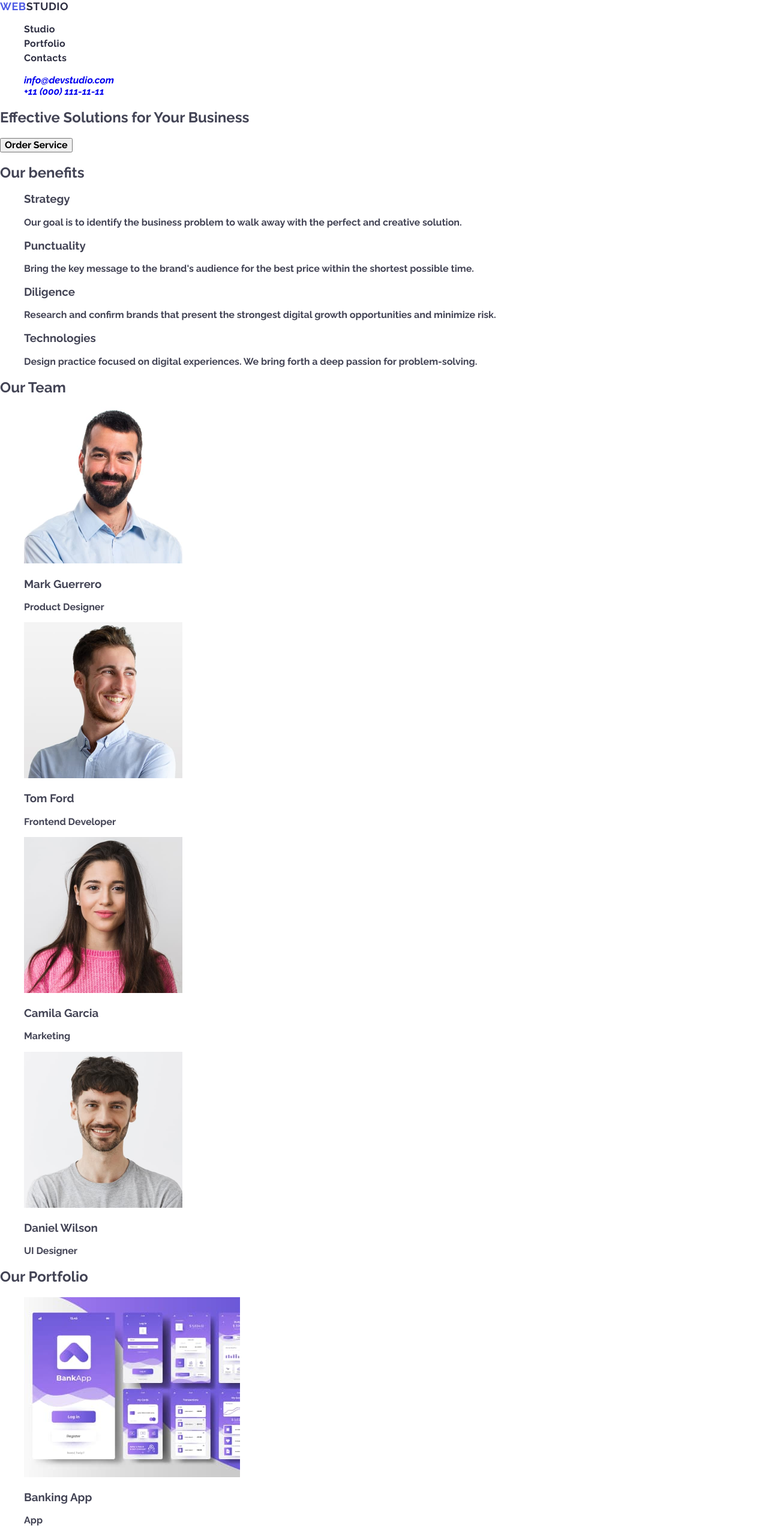
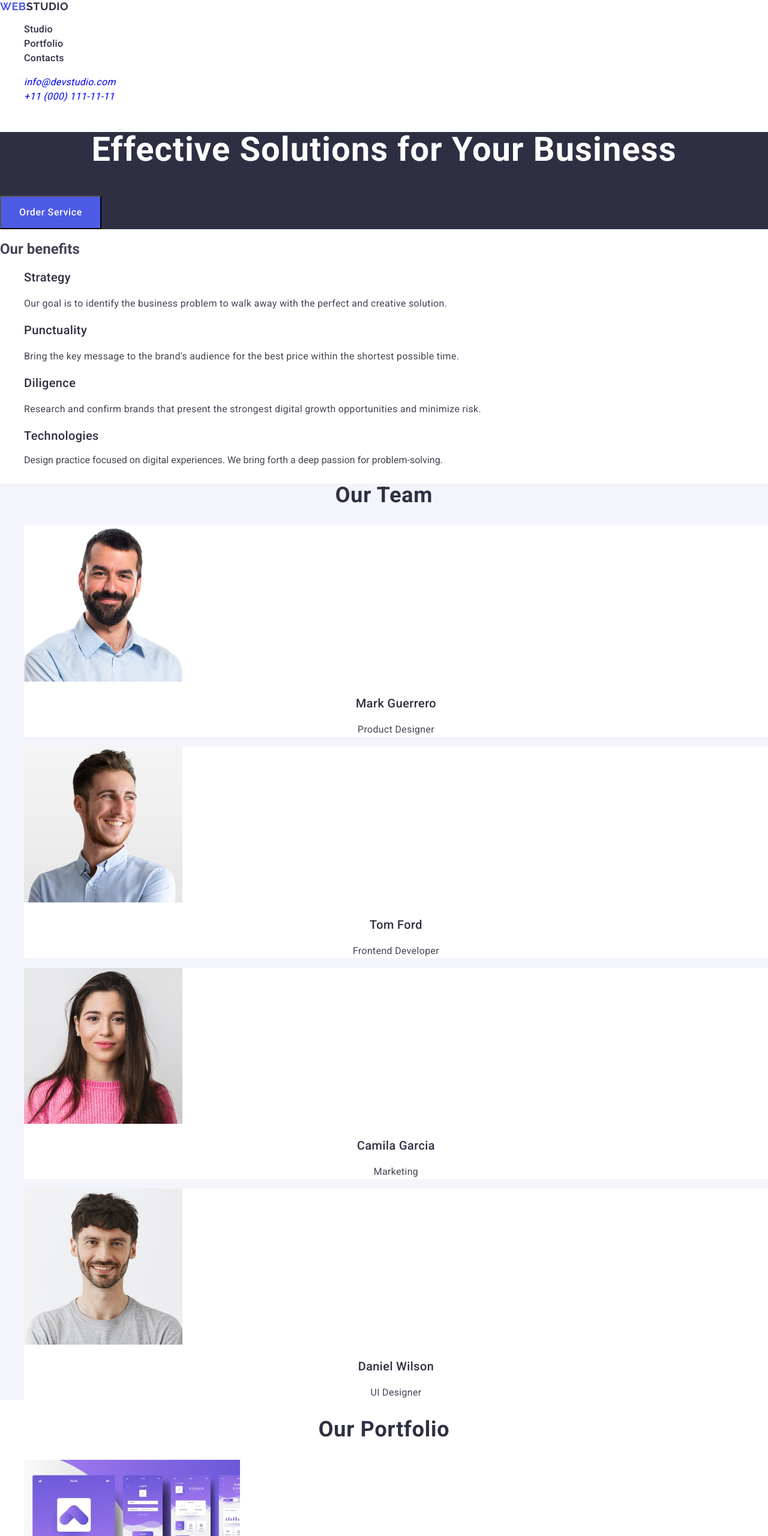
Before and after one commit to AlinaWhite/goit-markup-hw-02, a plain HTML site: page index.html in a window 1280 px wide. Shown: the top 2560 px of the page at 60% size. Drawn offline with nearby package versions, Linux system fonts and the light colour scheme.

Commit message:
chenge mictaks

```diff
--- a/css/styles.css
+++ b/css/styles.css
@@ -1,3 +1,5 @@
+/* ----- main-styles----*/
+
 ul,
 ol {
     list-style-type: none;
@@ -12,12 +14,15 @@ button {
 }
 
 body {
-    font-family: "Raleway", sans-serif;
+    font-family: "Roboto", "Raleway", sans-serif;
     background-color: #ffffff;
     color: #434455;
 }
 
+/* ======header-style=======*/
+
 .pagelogo {
+    font-family: "Raleway", sans-serif;
     font-weight: 700;
     font-size: 18px;
     line-height: 1.16667;
@@ -31,7 +36,6 @@ body {
 }
 
 .menu-link {
-
     font-weight: 500;
     font-size: 16px;
     line-height: 1.5;
@@ -40,10 +44,152 @@ body {
 }
 
 .menu-link:hover,
-.text-underline:focus {
+.menu-link:focus {
     color: #404bbf;
 }
 
 .text-underline:active {
     text-decoration: underline;
 }
+
+.contacts-link {
+    font-weight: 400;
+    font-size: 16px;
+    line-height: 1.5;
+    letter-spacing: 0.02em;
+}
+
+.contacts-link:hover,
+.contacts-link:focus {
+    color: #404bbf;
+}
+
+/* ======hero-styles======*/
+
+.hero-box {
+    background: #2e2f42;
+}
+
+.hero-title {
+    font-size: 56px;
+    line-height: 1.07;
+    letter-spacing: 0.02em;
+    text-align: center;
+    color: #ffffff;
+}
+
+.order-service-btn {
+    font-family: "Roboto", sans-serif;
+    width: 169px;
+    height: 56px;
+    background: #4d5ae5;
+    font-weight: 500;
+    font-size: 16px;
+    line-height: 1.5;
+    letter-spacing: 0.04em;
+    color: #ffffff;
+}
+
+.order-service-btn:hover,
+.order-service-btn:focus {
+    background: #404bbf;
+}
+
+
+
+/* =====Benefits=====*/
+
+.benefits-item-name {
+    font-weight: 500;
+    font-size: 20px;
+    line-height: 1.2;
+    letter-spacing: 0.02em;
+    color: #2e2f42;
+}
+
+.benefits-item-text {
+    font-size: 16px;
+    line-height: 1.5;
+    letter-spacing: 0.02em;
+}
+
+/*=======our-Team=====8*/
+
+.our-team-box {
+    background: #f4f4fd;
+}
+
+.team-list-item {
+    background: #ffffff;
+}
+
+.team-box-title {
+    font-size: 36px;
+    line-height: 1.11;
+    letter-spacing: 0.02em;
+    text-align: center;
+    color: #2e2f42;
+}
+
+.team-item-name {
+    font-weight: 500;
+    font-size: 20px;
+    line-height: 1.2;
+    letter-spacing: 0.02em;
+    text-align: center;
+    color: #2e2f42;
+}
+
+.team-item-text {
+    font-size: 16px;
+    line-height: 1.5;
+    letter-spacing: 0.02em;
+    text-align: center;
+}
+
+/*======portfolio=====*/
+
+.portfolio-title {
+    font-size: 36px;
+    line-height: 1.11;
+    letter-spacing: 0.02em;
+    text-align: center;
+    color: #2e2f42;
+}
+
+.ptf-item-name {
+    font-weight: 500;
+    font-size: 20px;
+    line-height: 1.2;
+    letter-spacing: 0.02em;
+    color: #2e2f42;
+}
+
+.ptf-item-text {
+    font-size: 16px;
+    line-height: 1.5;
+    letter-spacing: 0.02em;
+}
+
+
+/*======footer======*/
+
+.footer-block {
+    background: #2e2f42;
+}
+
+.footer-link {
+    font-family: "Raleway", sans-serif;
+    font-size: 18px;
+    line-height: 1.16667;
+    letter-spacing: 0.03em;
+    text-transform: uppercase;
+    color: #f4f4fd;
+}
+
+.footer-text {
+    font-size: 16px;
+    line-height: 1.5;
+    letter-spacing: 0.02em;
+    color: #f4f4fd;
+}
--- a/index.html
+++ b/index.html
@@ -36,7 +36,7 @@
     <main>
 
         <!-- Hero -->
-        <section id="contacts">
+        <section class="hero-box" id="contacts">
             <h1 class="hero-title">Effective Solutions for Your Business</h1>
             <button class="order-service-btn" type="button">Order Service</button>
        </section>
@@ -77,7 +77,7 @@
        </section>
 
        <!-- Oue Team -->
-       <section id="team">
+       <section class="our-team-box" id="team">
         <h2 class="team-box-title">Our Team</h2>
         <ul class="team-list">
             <li class="team-list-item">
@@ -118,7 +118,7 @@
                 <p class="ptf-item-text">Marketing</p>
             </li>
             <li class="portfolio-list-item">
-                <img  class="ptf-item-picture"src="/images/portfolio/meditation_app.jpg" alt="meditation_app_img" width="360" height="300">
+                <img  class="ptf-item-picture" src="/images/portfolio/meditation_app.jpg" alt="meditation_app_img" width="360" height="300">
                 <h3 class="ptf-item-name">Meditation App</h3>
                 <p class="ptf-item-text">App</p>
             </li>
@@ -146,7 +146,7 @@
 
         <!-- Footer -->
     <footer class="footer-block">
-        <a class="footer-link" href="./index.html">WebStudio</a>
+        <a class="footer-link" href="./index.html"><span class="text-blue">Web</span>Studio</a>
         <p class="footer-text">
             Increase the flow of customers and sales for your business
             with digital marketing & growth solutions.
```
